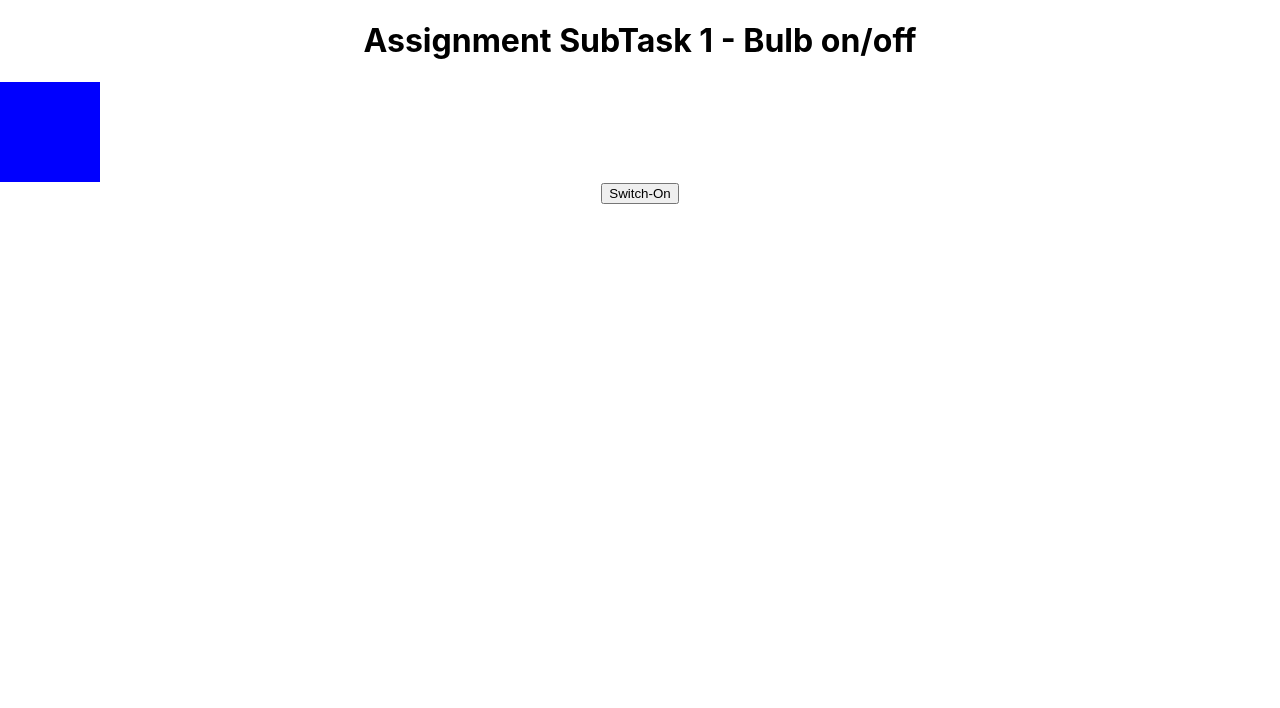
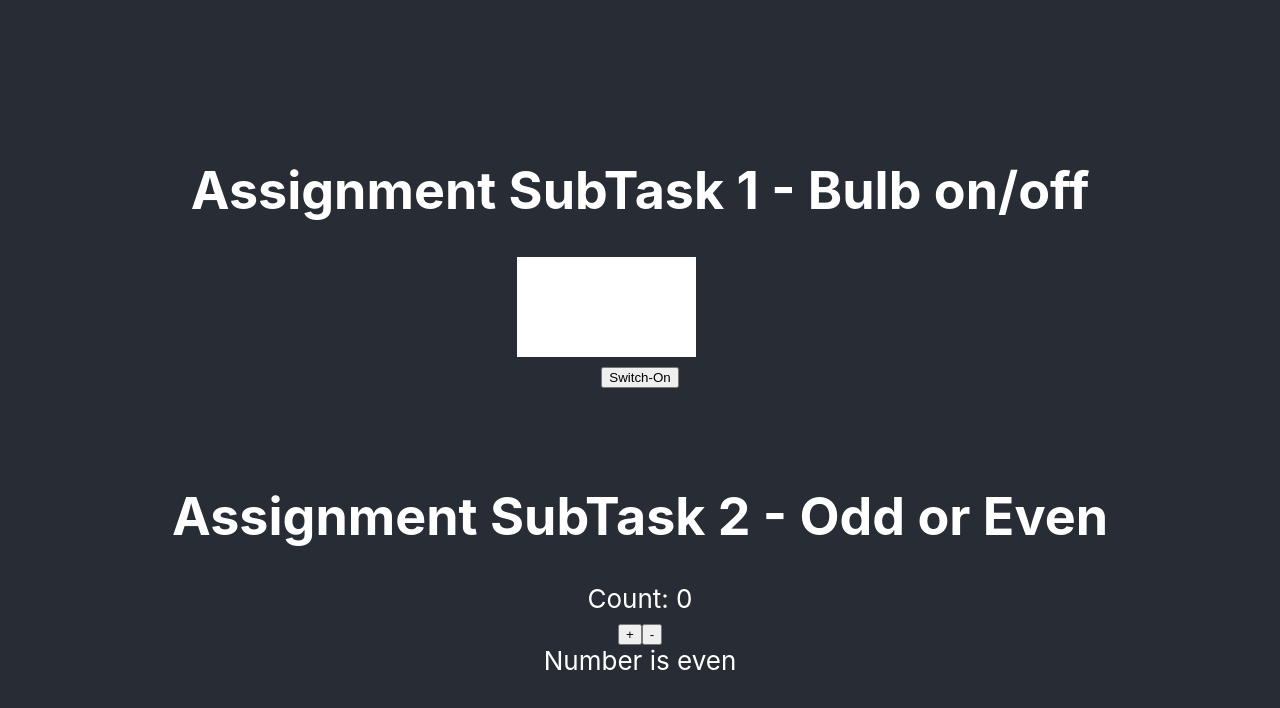
Before and after one commit to dinesh-s-personal/credo-react-assignment-1, a React (Create React App) app: page / in a window 1280 px wide. Shown: the top 708 px of the page. Built offline with nearby package versions, Linux system fonts and the light colour scheme.

Commit message:
corrected the odd or even assignment code

```diff
--- a/src/App.js
+++ b/src/App.js
@@ -1,12 +1,16 @@
 import React from 'react';
 import './App.css';
 import AssignmentBulb from './components/Assignment-Bulb';
+import { AssignmentOddEven } from './components/Assignment-OddEven';
 
 function App() {
 
   return (
-    <div className="App">
+    <div className="App App-header">
       <AssignmentBulb />
+      <br />
+      <br />
+      <AssignmentOddEven />
     </div>
   );
 }
--- a/src/components/Assignment-Bulb.jsx
+++ b/src/components/Assignment-Bulb.jsx
@@ -6,12 +6,15 @@ const AssignmentBulb = () => {
 
     const toggleButton = () => {
         updateState(!bulbState);
-
     }
 
     return <div>
         <h1>Assignment SubTask 1 - Bulb on/off</h1>
-        <div style={{background: bulbState?"blue":"yellow",height:"100px", width:"100px"}}>
+        <div style={{
+            marginLeft: "326px",
+            background: bulbState?"white":"yellow",
+            height:"100px",
+            width:"20%"}}>
         </div>
 
         {bulbState && <button onClick={() => toggleButton()}>Switch-On</button>}
--- /dev/null
+++ b/src/components/Assignment-OddEven.jsx
@@ -0,0 +1,19 @@
+import React from "react";
+
+export const AssignmentOddEven = () => {
+
+    const [count, setCount] = React.useState(0);
+
+    return <div>
+        <h1>Assignment SubTask 2 - Odd or Even</h1>
+
+        Count: {count}
+        <br />
+        <button onClick={() => {setCount(count + 1)}}>+</button>
+        <button onClick={() => {setCount(count - 1)}}>-</button>
+
+        <br />
+
+        {count%2 === 0 ? "Number is even" : "Number is odd"}
+    </div>
+}
```
